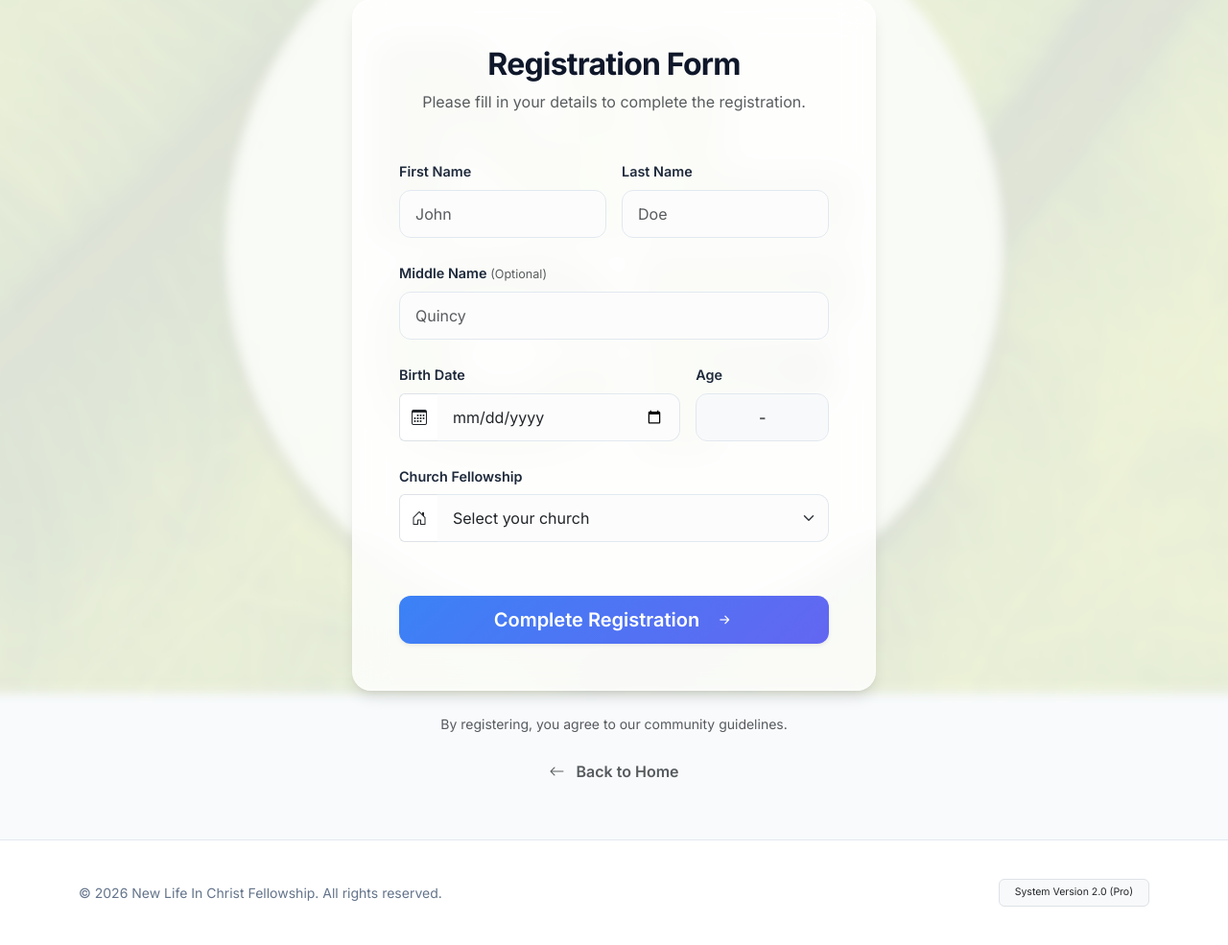
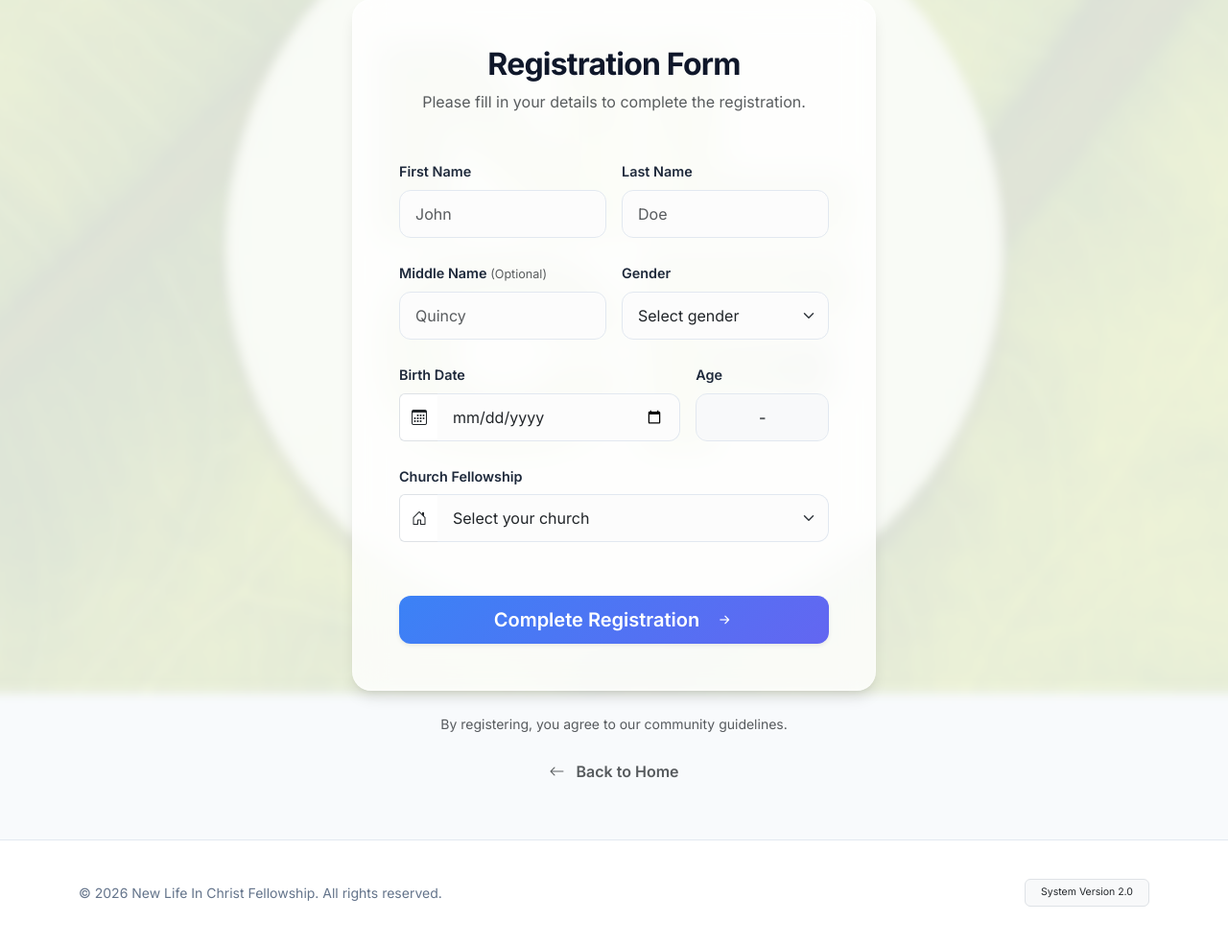
Before and after one commit to Bryzsx/registration-form, a Flask app: page /register in a window 1280 px wide. Shown: the part 119-1104 px from the top of the page at 96% size. Run offline with Flask 3, Linux system fonts and the light colour scheme; some libraries are stand-ins or nearby versions.

Commit message:
Update UI colors, add Gender field, and minor formatting updates

```diff
--- a/app.py
+++ b/app.py
@@ -63,6 +63,7 @@ class Registration(db.Model):
     first_name = db.Column(db.String(100), nullable=False)
     last_name = db.Column(db.String(100), nullable=False)
     middle_name = db.Column(db.String(100), nullable=True)
+    gender = db.Column(db.String(10), nullable=False, server_default='Not Specified')
     birth_date = db.Column(db.Date, nullable=False)
     age = db.Column(db.Integer, nullable=False)
     church_name = db.Column(db.String(200), nullable=False)
@@ -110,6 +111,7 @@ def register():
             first_name=data['first_name'],
             last_name=data['last_name'],
             middle_name=data.get('middle_name', ''),
+            gender=data.get('gender', 'Not Specified'),
             birth_date=birth_date,
             age=0,
             church_name=church_name,
@@ -235,6 +237,7 @@ def get_registration(id):
         'first_name': reg.first_name,
         'last_name': reg.last_name,
         'middle_name': reg.middle_name,
+        'gender': reg.gender,
         'birth_date': reg.birth_date.strftime('%Y-%m-%d'),
         'age': reg.age,
         'church_name': reg.church_name,
@@ -251,6 +254,7 @@ def edit_registration(id):
     reg.first_name = data['first_name']
     reg.last_name = data['last_name']
     reg.middle_name = data.get('middle_name', '')
+    reg.gender = data.get('gender', reg.gender)
     reg.birth_date = datetime.strptime(data['birth_date'], '%Y-%m-%d').date()
     reg.age = reg.calculate_age()
 
@@ -296,6 +300,7 @@ def export_excel():
             'First Name': reg.first_name,
             'Last Name': reg.last_name,
             'Middle Name': reg.middle_name,
+            'Gender': reg.gender,
             'Birth Date': reg.birth_date.strftime('%Y-%m-%d'),
             'Age': reg.age,
             'Church Name': reg.church_name,
--- a/templates/base.html
+++ b/templates/base.html
@@ -1,5 +1,6 @@
 <!DOCTYPE html>
 <html lang="en">
+
 <head>
     <meta charset="UTF-8">
     <meta name="viewport" content="width=device-width, initial-scale=1.0, maximum-scale=1.0, user-scalable=no">
@@ -11,7 +12,8 @@
     <!-- Modern Typography -->
     <link rel="preconnect" href="https://fonts.googleapis.com">
     <link rel="preconnect" href="https://fonts.gstatic.com" crossorigin>
-    <link href="https://fonts.googleapis.com/css2?family=Inter:wght@300;400;500;600;700;800&display=swap" rel="stylesheet">
+    <link href="https://fonts.googleapis.com/css2?family=Inter:wght@300;400;500;600;700;800&display=swap"
+        rel="stylesheet">
 
     <!-- UI Frameworks -->
     <link href="https://cdn.jsdelivr.net/npm/bootstrap@5.3.0/dist/css/bootstrap.min.css" rel="stylesheet">
@@ -20,6 +22,7 @@
 
     {% block extra_head %}{% endblock %}
 </head>
+
 <body>
     <nav class="navbar navbar-expand-lg sticky-top">
         <div class="container">
@@ -29,18 +32,23 @@
                 <span class="d-inline d-sm-none">NLCF</span>
             </a>
 
-            <button class="navbar-toggler border-0 shadow-none" type="button" data-bs-toggle="collapse" data-bs-target="#navbarNav">
+            <button class="navbar-toggler border-0 shadow-none" type="button" data-bs-toggle="collapse"
+                data-bs-target="#navbarNav">
                 <span class="navbar-toggler-icon"></span>
             </button>
 
             <div class="collapse navbar-collapse" id="navbarNav">
                 <div class="navbar-nav ms-auto gap-2">
-                    <a class="nav-link {% if request.endpoint == 'index' %}active{% endif %}" href="{{ url_for('index') }}">Home</a>
+                    <a class="nav-link {% if request.endpoint == 'index' %}active{% endif %}"
+                        href="{{ url_for('index') }}">Home</a>
                     {% if current_user.is_authenticated %}
-                        <a class="nav-link {% if request.endpoint == 'admin' %}active{% endif %}" href="{{ url_for('admin') }}">Dashboard</a>
-                        <a class="nav-link text-danger" href="{{ url_for('logout') }}"><i class="bi bi-box-arrow-right me-1"></i>Logout</a>
+                    <a class="nav-link {% if request.endpoint == 'admin' %}active{% endif %}"
+                        href="{{ url_for('admin') }}">Dashboard</a>
+                    <a class="nav-link text-danger" href="{{ url_for('logout') }}"><i
+                            class="bi bi-box-arrow-right me-1"></i>Logout</a>
                     {% else %}
-                        <a class="nav-link {% if request.endpoint == 'register' %}active{% endif %}" href="{{ url_for('register') }}">Register</a>
+                    <a class="nav-link {% if request.endpoint == 'register' %}active{% endif %}"
+                        href="{{ url_for('register') }}">Register</a>
                     {% endif %}
                 </div>
             </div>
@@ -52,7 +60,8 @@
             {% with messages = get_flashed_messages(with_categories=true) %}
             {% if messages %}
             {% for category, message in messages %}
-                        <div class="alert alert-{{ 'danger' if category == 'danger' else 'info' }} glass-card border-0 animate-up mb-4" role="alert">
+            <div class="alert alert-{{ 'danger' if category == 'danger' else 'info' }} glass-card border-0 animate-up mb-4"
+                role="alert">
                 <div class="d-flex align-items-center gap-2">
                     <i class="bi bi-{{ 'exclamation-circle' if category == 'danger' else 'info-circle' }}"></i>
                     <div>{{ message }}</div>
@@ -75,7 +84,7 @@
                 </div>
                 <div class="col-md-6 text-center text-md-end mt-3 mt-md-0">
                     <p class="footer-text mb-0">
-                        <span class="badge bg-light text-dark border fw-normal py-2 px-3">System Version 2.0 (Pro)</span>
+                        <span class="badge bg-light text-dark border fw-normal py-2 px-3">System Version 2.0</span>
                     </p>
                 </div>
             </div>
@@ -86,4 +95,5 @@
     <script src="https://cdn.jsdelivr.net/npm/sweetalert2@11"></script>
     {% block scripts %}{% endblock %}
 </body>
+
 </html>
--- a/templates/register.html
+++ b/templates/register.html
@@ -25,9 +25,19 @@
                         </div>
                     </div>
 
-                    <div class="mb-4">
-                        <label for="middle_name" class="form-label">Middle Name <span class="fw-normal text-muted small">(Optional)</span></label>
-                        <input type="text" class="form-control" id="middle_name" name="middle_name" placeholder="Quincy">
+                    <div class="row g-3 mb-4">
+                        <div class="col-sm-6">
+                            <label for="middle_name" class="form-label">Middle Name <span class="fw-normal text-muted small">(Optional)</span></label>
+                            <input type="text" class="form-control" id="middle_name" name="middle_name" placeholder="Quincy">
+                        </div>
+                        <div class="col-sm-6">
+                            <label for="gender" class="form-label">Gender</label>
+                            <select class="form-select" id="gender" name="gender" required>
+                                <option value="" selected disabled>Select gender</option>
+                                <option value="Male">Male</option>
+                                <option value="Female">Female</option>
+                            </select>
+                        </div>
                     </div>
 
                     <div class="row g-3 mb-4">
--- a/templates/success.html
+++ b/templates/success.html
@@ -37,8 +37,8 @@
                             registration.last_name }}</p>
                     </div>
                     <div class="col-sm-5 text-sm-end">
-                        <label class="text-muted small fw-bold text-uppercase d-block mb-1">Age</label>
-                        <p class="h5 fw-semibold mb-0">{{ registration.age }} Years Old</p>
+                        <label class="text-muted small fw-bold text-uppercase d-block mb-1">Age & Gender</label>
+                        <p class="h5 fw-semibold mb-0">{{ registration.age }} Y/O &bull; {{ registration.gender }}</p>
                     </div>
                     <div class="col-12">
                         <label class="text-muted small fw-bold text-uppercase d-block mb-1">Fellowship</label>
```
Also changed, not shown: templates/admin.html (+19 -3 lines). Lines whose indentation alone changed are shown as unchanged.
